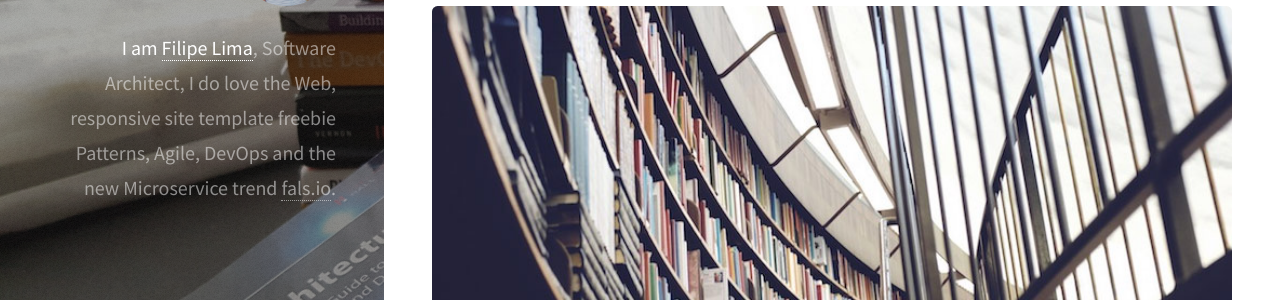
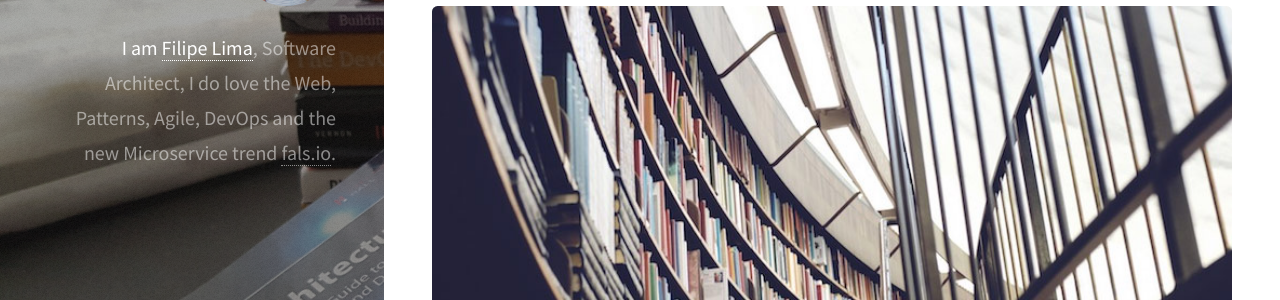
Before and after one commit to fals/fals.github.io, a Jekyll site: the page built from index.html, in a window 1280 px wide. Shown: the part 190-490 px from the top of the page. Built offline with Jekyll 4.4.1, drawn with Linux system fonts in a browser that asks for light colours; nearby versions of some CDN libraries.

Commit message:
changing the description

```diff
--- a/_layouts/default.html
+++ b/_layouts/default.html
@@ -26,9 +26,8 @@
 	<body id="top">
     <header id="header">
       <a href="{{ site.url }}" class="image avatar"><img class="editable" src="/images/avatar.jpg" alt="{{ site.author.name }}"></a>
-      <h1 class="editable"><strong>I am <a href="/">Filipe Lima</a></strong>, Software Architect, I do love the Web,<br>
-      responsive site template freebie<br>
-      Patterns, Agile, DevOps and the new Microservice trend <a href="{{ site.url }}">fals.io</a>.</h1>
+      <h1 class="editable"><strong>I am <a href="/">Filipe Lima</a></strong>, Software Architect, <br>
+				I do love the Web, Patterns, Agile, DevOps and the new Microservice trend <a href="{{ site.url }}">fals.io</a>.</h1>
     </header>
 
     {{ content }}
```
